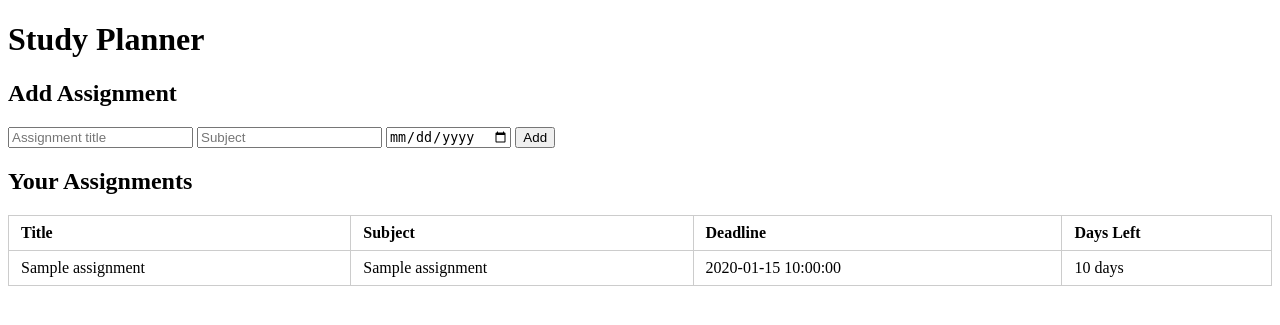
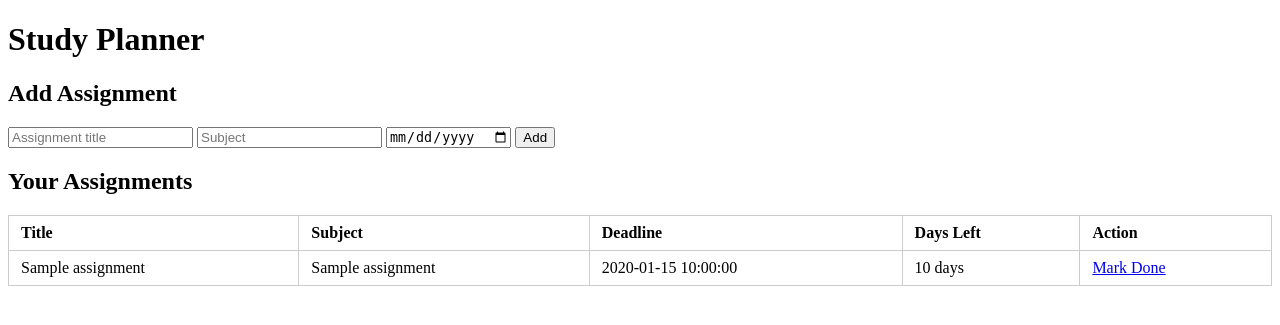
Before and after one commit to Tanishq-create06/study-planner, a Flask app: template templates/index.html in a window 1280 px wide. Shown: the top 325 px of the page. Run offline with Flask 3, Linux system fonts and the light colour scheme; the template is opened without the code that fills it: most values are stand-ins (such as "Sample title", 1, 10 or a date in 2020).

Commit message:
Add mark-done feature with completion date tracking

```diff
--- a/app.py
+++ b/app.py
@@ -3,7 +3,6 @@ from datetime import datetime
 
 app = Flask(__name__)
 
-# Temporary in-memory storage (resets when server restarts)
 assignments = []
 
 @app.route('/')
@@ -32,11 +31,21 @@ def add_assignment():
     deadline = request.form['deadline']
 
     assignments.append({
+        'id': len(assignments),
         'title': title,
         'subject': subject,
         'deadline': deadline,
-        'done': False
+        'done': False,
+        'completed_date': None
     })
+    return redirect(url_for('home'))
+
+@app.route('/complete/<int:assignment_id>')
+def complete_assignment(assignment_id):
+    for a in assignments:
+        if a['id'] == assignment_id:
+            a['done'] = True
+            a['completed_date'] = datetime.now().date().isoformat()
     return redirect(url_for('home'))
 
 if __name__ == '__main__':
--- a/templates/index.html
+++ b/templates/index.html
@@ -37,6 +37,7 @@
             <th>Subject</th>
             <th>Deadline</th>
             <th>Days Left</th>
+            <th>Action</th>
         </tr>
         {% for a in assignments %}
         <tr class="{{ a.status_color }}">
@@ -52,6 +53,13 @@
                     {{ a.days_left }} days
                 {% endif %}
             </td>
+            <td>
+                {% if not a.done %}
+                    <a href="/complete/{{ a.id }}">Mark Done</a>
+                {% else %}
+                    ✓
+                {% endif %}
+            </td>
         </tr>
         {% endfor %}
     </table>
```
